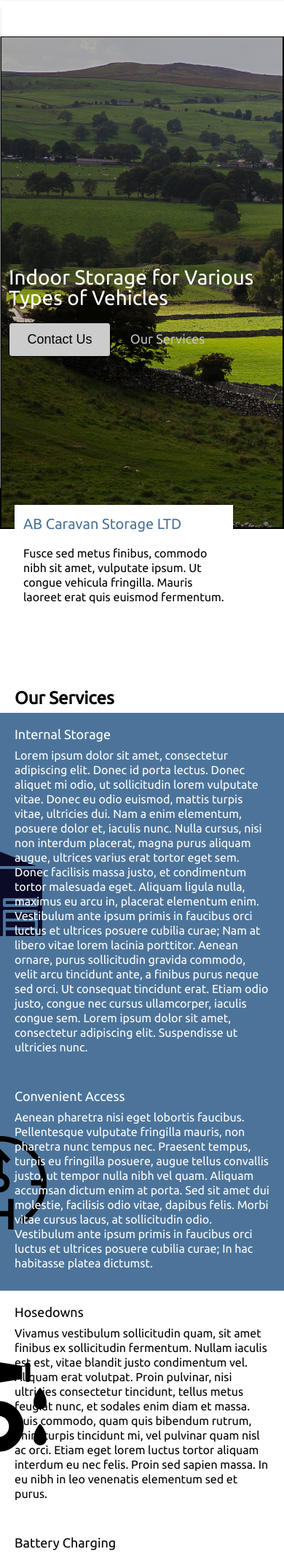
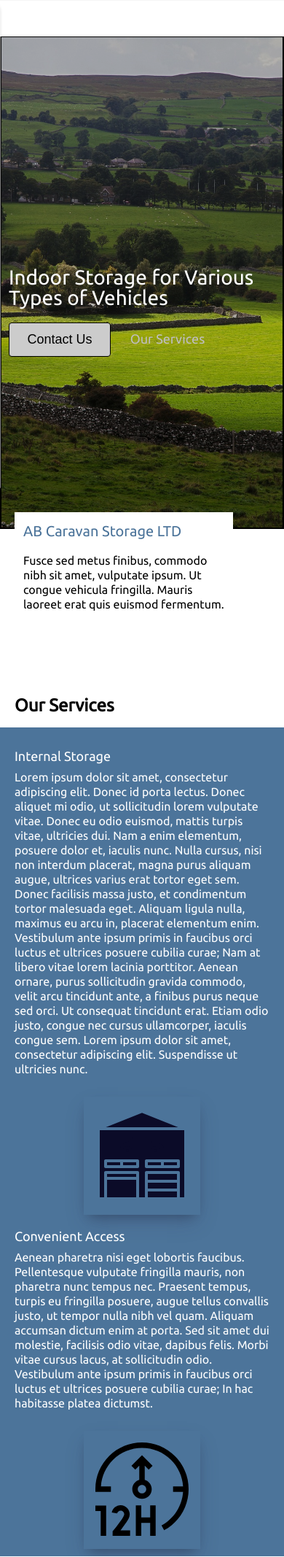
Before and after one commit to CodaSirrah/ab_caravans, a Flask app: page / in a window 390 px wide. Shown: the part 90-2224 px from the top of the page at 73% size. Run offline with Flask 2, Linux system fonts and the light colour scheme; some libraries are stand-ins or nearby versions.

Commit message:
fixed icon responsiveness on mobile (forgot to implement earlier. Also refactored some of the observer script to improve it's reliability on all viewports.

```diff
--- a/in_development/static/assets/css/style.css
+++ b/in_development/static/assets/css/style.css
@@ -232,6 +232,7 @@ nav ul a:hover {
   border-top: 1px solid black;
   background-repeat: no-repeat;
   background-size: cover;
+  background-position: center;
   /* /* background-position: center;  */
   background-attachment: fixed;
 }
@@ -317,7 +318,7 @@ h1 {
 }
 
 #location {
-  scroll-margin-top: 220px;
+  scroll-margin-top: 450px;
 }
 
 h3 {
@@ -373,11 +374,9 @@ h4 {
 }
 
 .image-container {
-  height: 100%;
-  width: 100%;
-  display: flex;
-  justify-content: center;
-  align-items: center;
+  height: fit-content;
+  width: fit-content;
+  margin: auto;
 }
 
 .icons {
@@ -620,12 +619,25 @@ footer a:hover {
     margin: 5px 0px;
   }
 
+  .grid-container {
+    display: block;
+  }
+
   .col-1 {
     grid-column: span 2;
   }
 
   .col-2 {
     grid-column: span 2;
+  }
+
+  .image-container {
+    box-shadow: rgba(50, 50, 93, 0.25) 0px 13px 27px -5px, rgba(0, 0, 0, 0.3) 0px 8px 16px -8px;
+  }
+
+  .dark-sides,
+  .light-sides {
+    padding: 10px 0px;
   }
 
   footer {
```
Also changed, not shown: in_development/static/assets/scripts/observer.js (+35 -27 lines), in_development/templates/index.html (+19 -19 lines).
